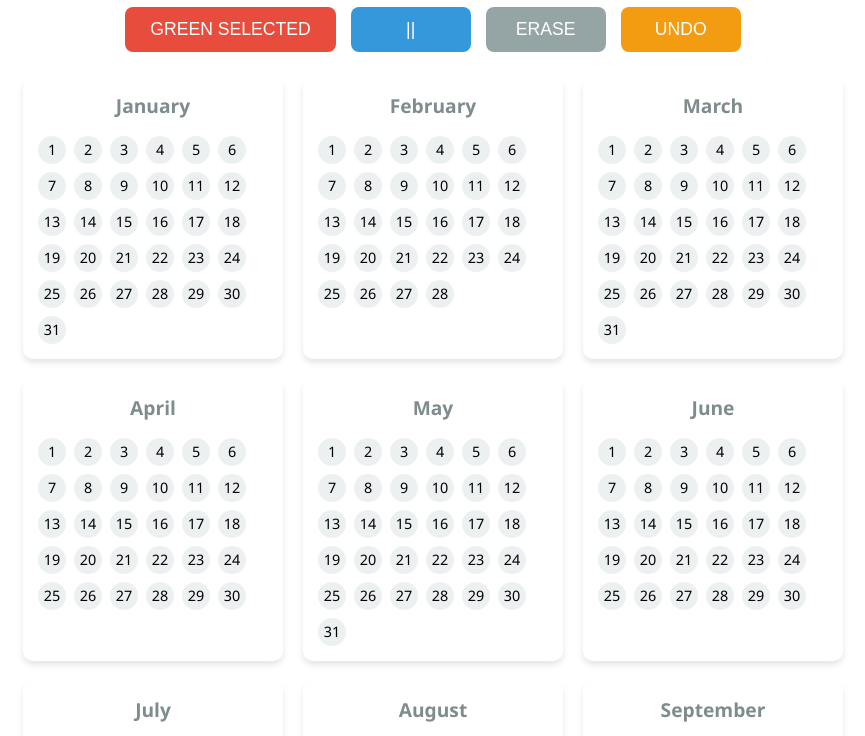
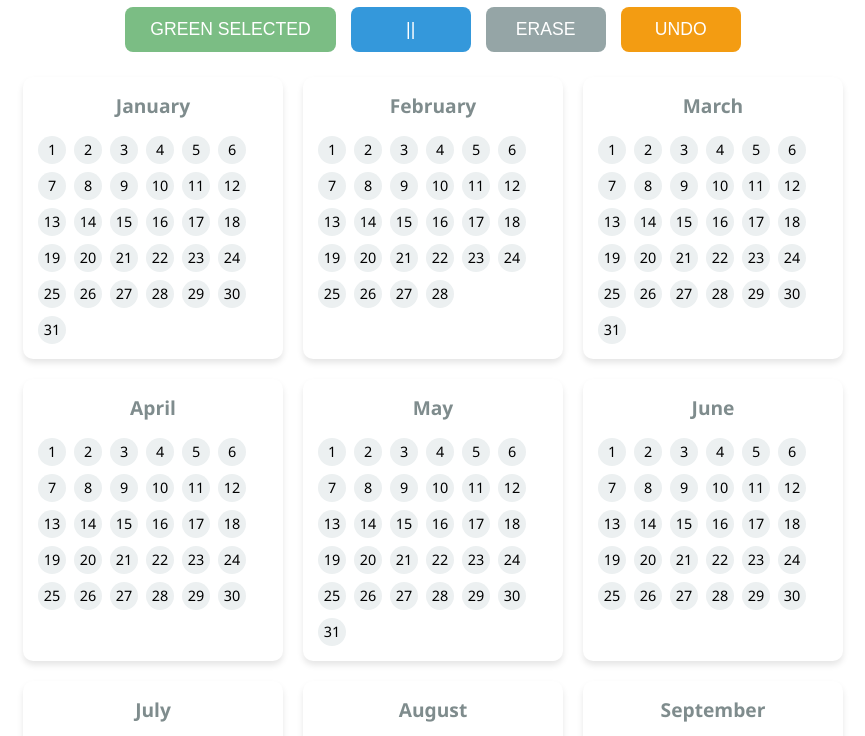
Before and after one commit to Aimtiyaz002/Habitracker, a plain HTML site: page index.html in a window 1280 px wide. Shown: the part 133-869 px from the top of the page, without its empty margins (207-1072 px from the left). Drawn offline with Linux system fonts and the light colour scheme.

Commit message:
index.html

```diff
--- a/index.html
+++ b/index.html
@@ -220,7 +220,7 @@ h2 {
 
     <!-- Control Buttons -->
     <div class="control-buttons">
-      <button id="toggleColor" style="background-color: #e74c3c; color: white;">green Selected</button>
+      <button id="toggleColor" style="background-color: #7bbd84; color: white;">green Selected</button>
       <button id="toggleMode" class="button-multiple">||</button>
       <button id="erase" class="button-erase">Erase</button>
       <button id="undo" class="button-undo">Undo</button>
```
